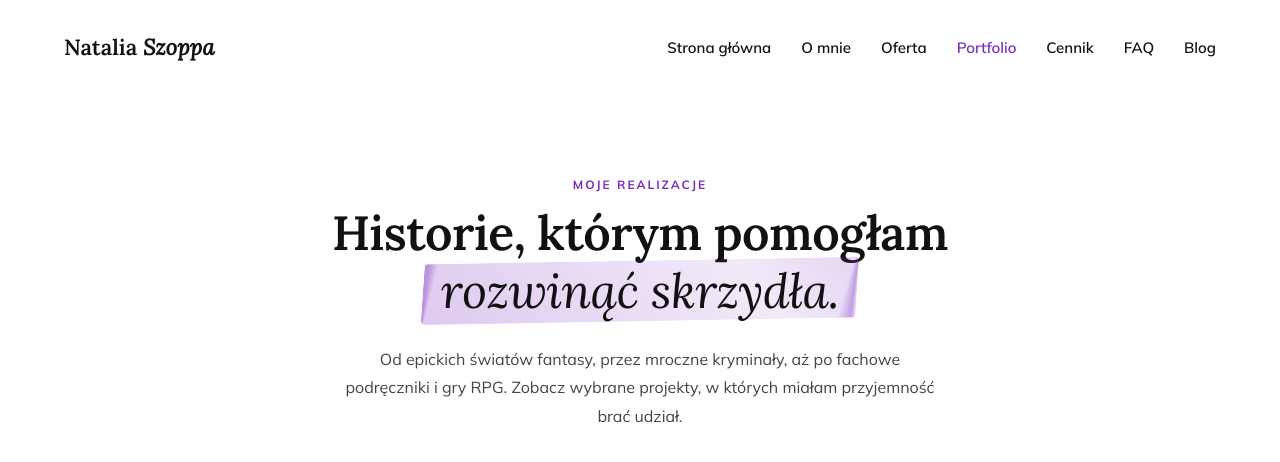
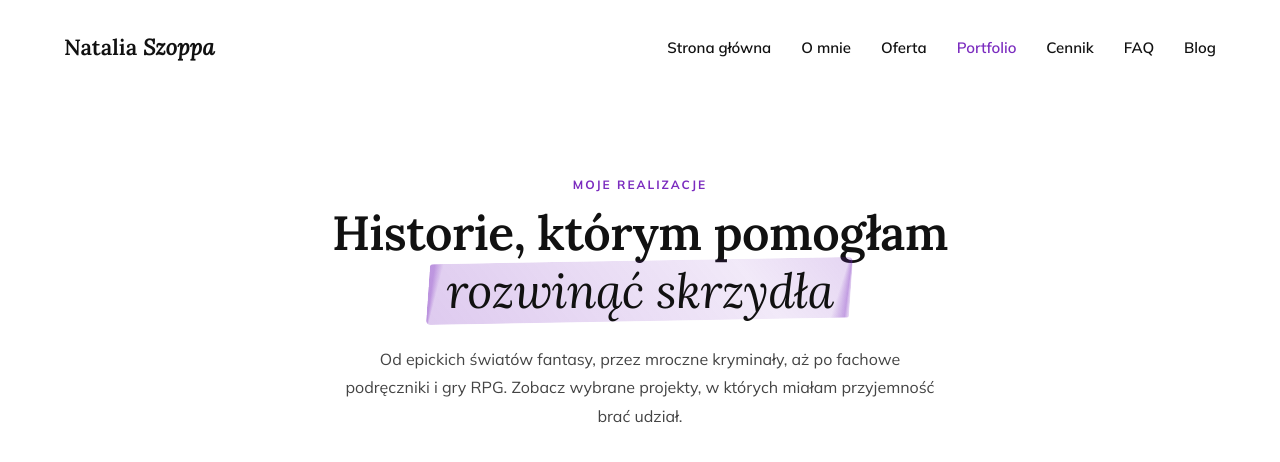
Before and after one commit to Bonnie00726/nataliaszoppa, a Jekyll site: the page built from portfolio.html, in a window 1280 px wide, cut to the strip 0-525 px from the top of the page. Shown: the top 462 px of the strip. Built offline with Jekyll 4.4.1, drawn with Linux system fonts in a browser that asks for light colours.

Commit message:
Update portfolio.html

```diff
--- a/portfolio.html
+++ b/portfolio.html
@@ -167,7 +167,7 @@ title: Portfolio - Moje realizacje
 
     <section class="portfolio-hero">
         <span class="section-subtitle">Moje realizacje</span>
-        <h1 class="hero-title">Historie, którym pomogłam <i class="marker-highlight">rozwinąć skrzydła.</i></h1>
+        <h1 class="hero-title">Historie, którym pomogłam <i class="marker-highlight">rozwinąć skrzydła</i></h1>
         <p class="hero-desc">Od epickich światów fantasy, przez mroczne kryminały, aż po fachowe podręczniki i gry RPG. Zobacz wybrane projekty, w których miałam przyjemność brać udział.</p>
     </section>
 
```
